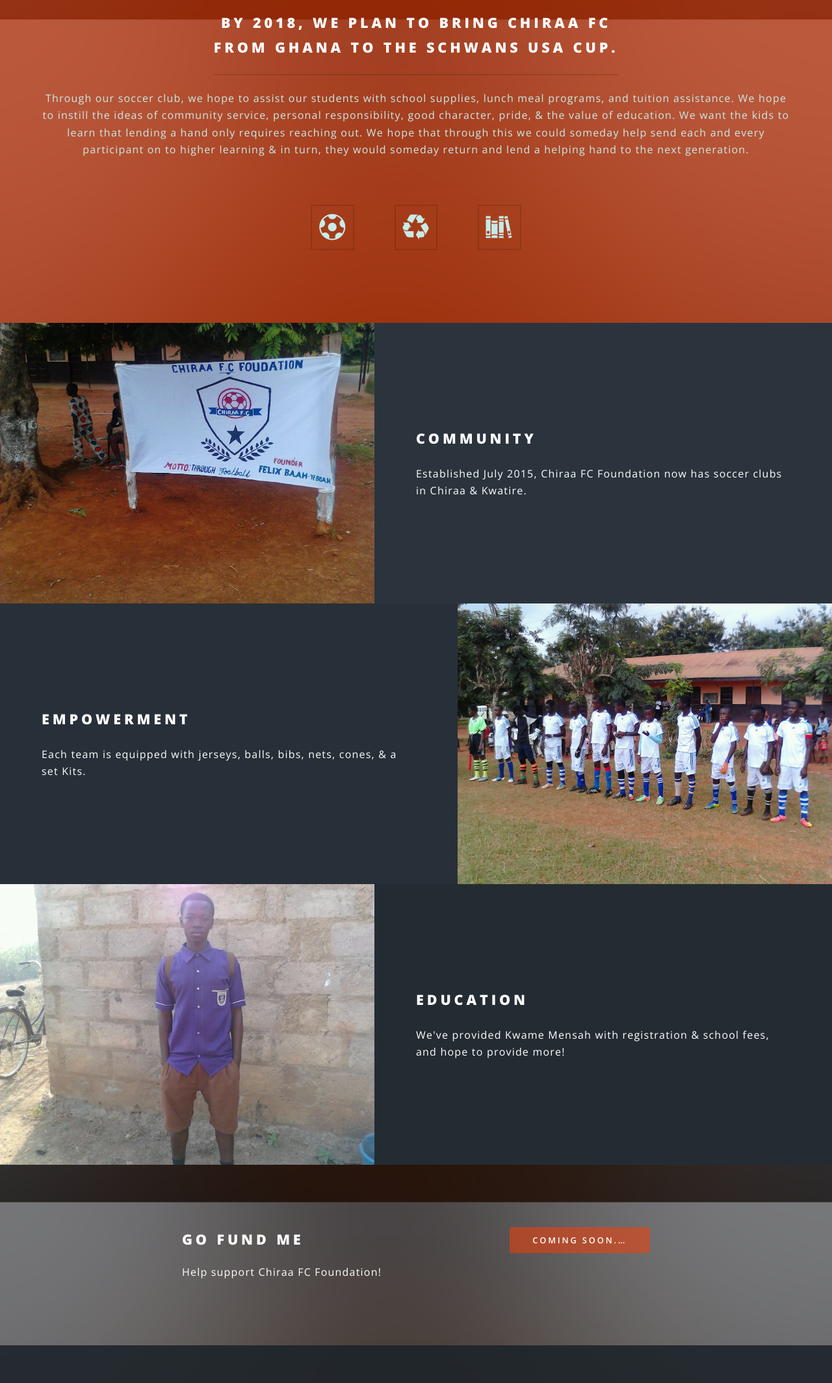
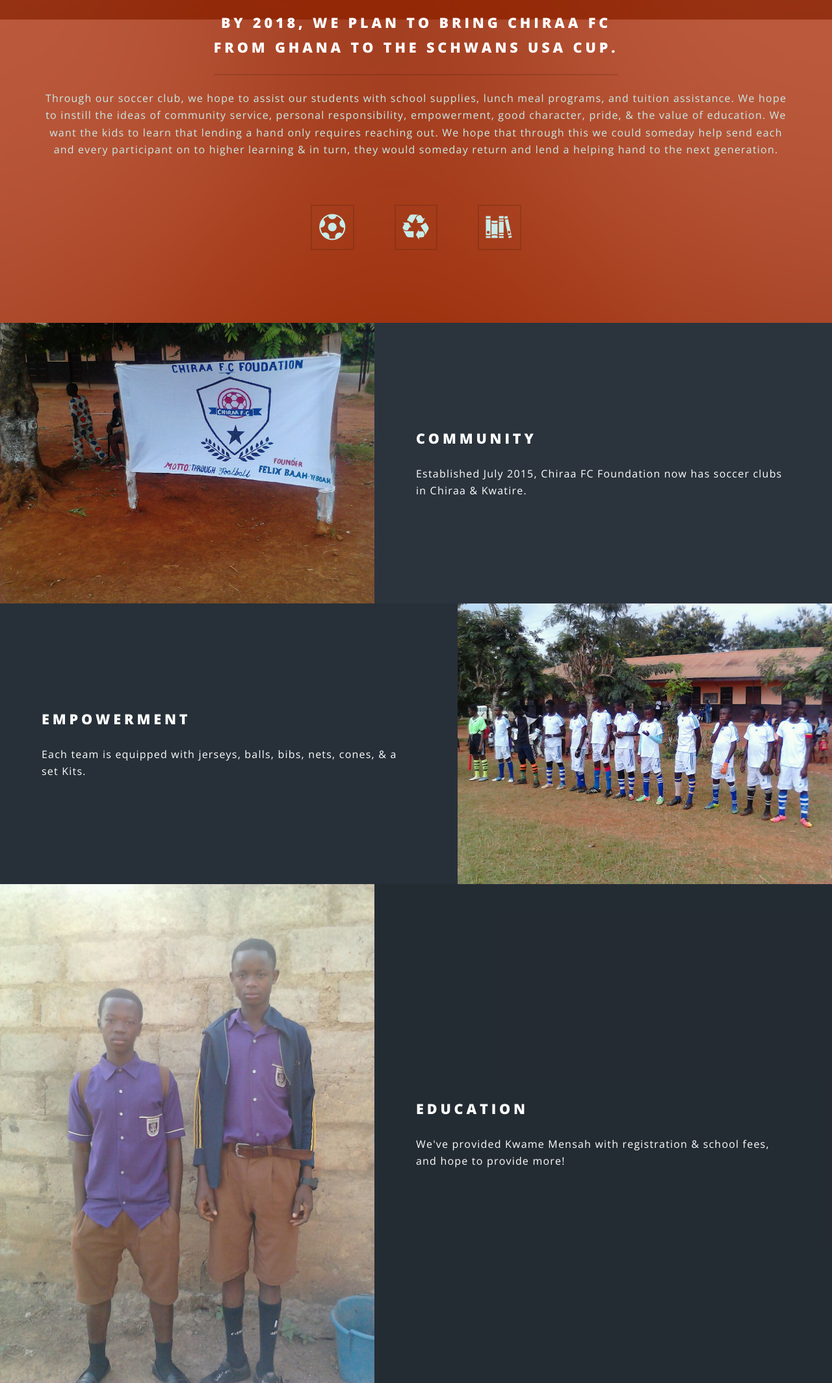
Before and after one commit to danielduhh/chiraafc, a plain HTML site: page chiraafc/index.html in a window 1280 px wide. Shown: the part 880-3009 px from the top of the page at 65% size. Drawn offline with nearby package versions, Linux system fonts and the light colour scheme; some packages are replaced by stand-ins of ours; files whose address does not match are found by name.

Commit message:
update images

```diff
--- a/chiraafc/index.html
+++ b/chiraafc/index.html
@@ -6,7 +6,7 @@
 -->
 <html ng-app="ChiraaFC">
 	<head>
-		<title>Spectral by HTML5 UP</title>
+		<title>Chiraa FC Foundation</title>
 		<meta charset="utf-8" />
 		<meta name="viewport" content="width=device-width, initial-scale=1" />
 		<!--[if lte IE 8]><script src="assets/js/ie/html5shiv.js"></script><![endif]-->
@@ -63,7 +63,7 @@
 							<header class="major">
 								<h2>By 2018, we plan to bring Chiraa FC<br />
 								from Ghana to the Schwans USA Cup.</h2>
-                                <p>Through our soccer club, we hope to assist our students with school supplies, lunch meal programs, and tuition assistance. We hope to instill the ideas of community service, personal responsibility, good character, pride, & the value of education. We want the kids to learn that lending a hand only requires reaching out. We hope that through this we could someday help send each and every participant on to higher learning & in turn, they would someday return and lend a helping hand to the next generation. </p>
+                                <p>Through our soccer club, we hope to assist our students with school supplies, lunch meal programs, and tuition assistance. We hope to instill the ideas of community service, personal responsibility, empowerment, good character, pride, & the value of education. We want the kids to learn that lending a hand only requires reaching out. We hope that through this we could someday help send each and every participant on to higher learning & in turn, they would someday return and lend a helping hand to the next generation. </p>
 							</header>
 							<ul class="icons major">
 
@@ -89,7 +89,7 @@
 							</div>
 						</section>
 						<section class="spotlight">
-							<div class="image"><img src="images/IMG_1412.jpg" alt="" /></div><div class="content">
+							<div class="image"><img src="images/IMG_1413.jpg" alt="" /></div><div class="content">
 								<h2>Education</h2>
 								<p>We've provided Kwame Mensah with registration & school fees, and hope to provide more!</p>
 							</div>
```
Also changed, not shown: chiraafc/images/IMG_1411.JPG (added), chiraafc/images/IMG_1413.JPG (added).
